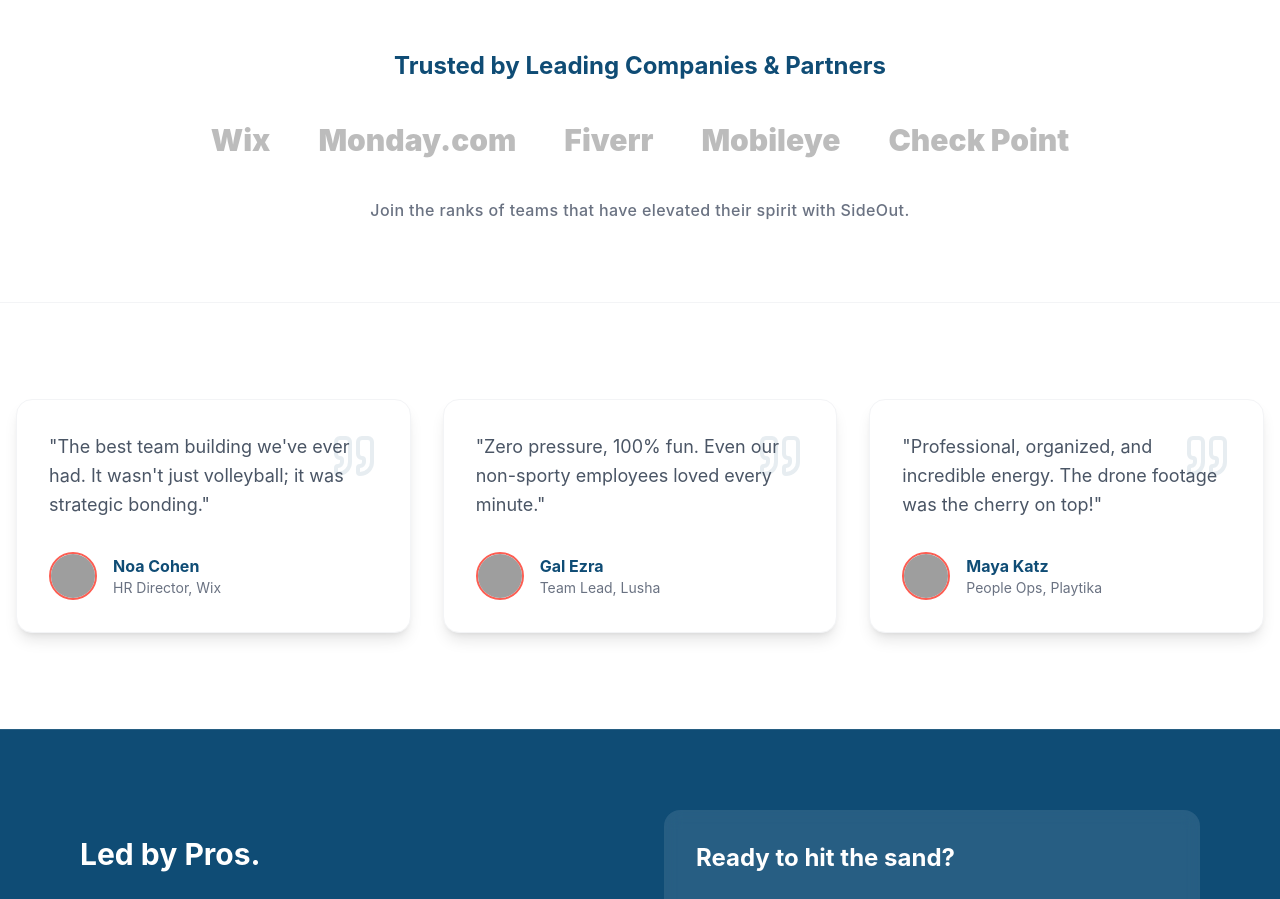
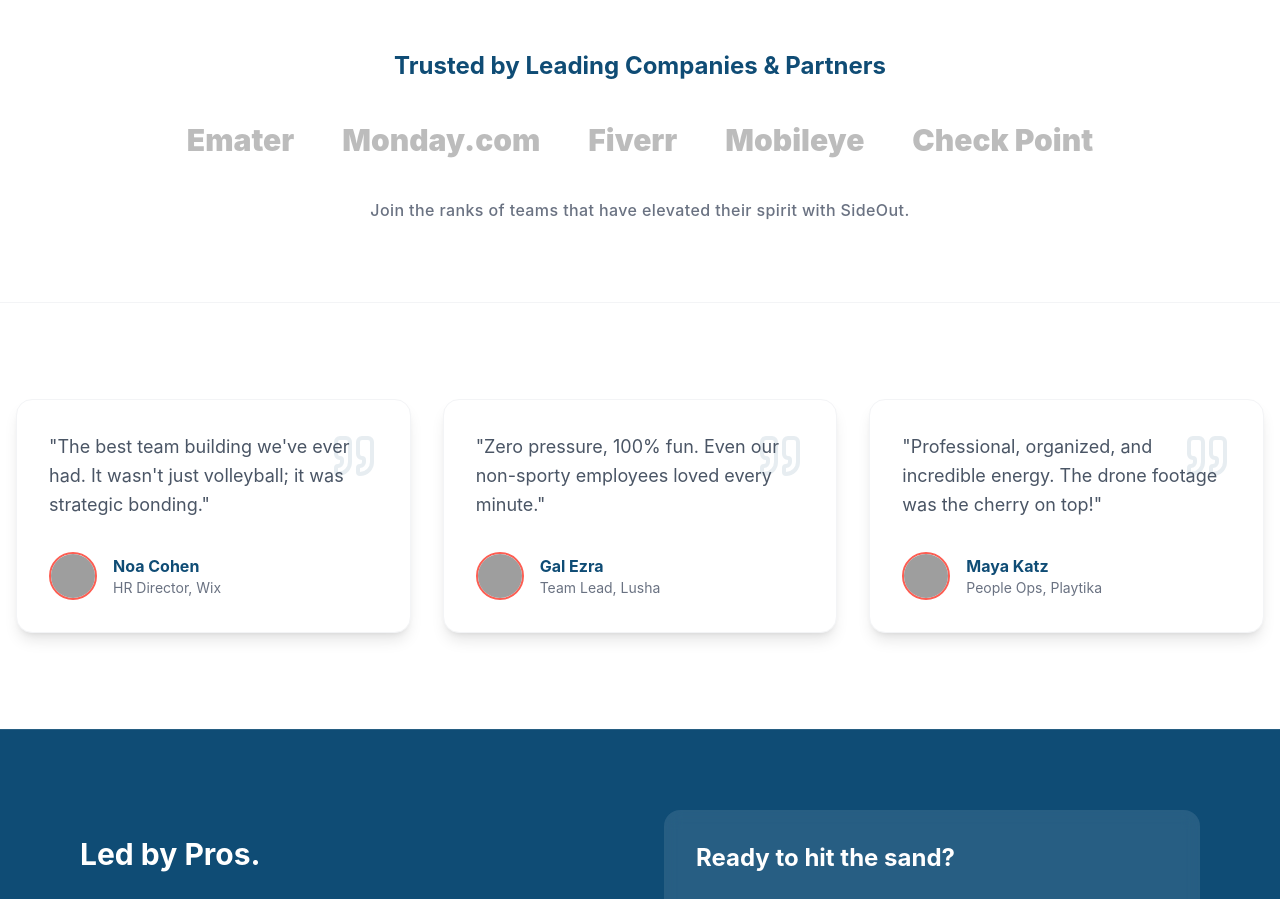
Before and after one commit to Benzeltzer/Sideout, a React (Vite) app: page / in a window 1280 px wide. Shown: the part 6400-7299 px from the top of the page. Built offline with nearby package versions, Linux system fonts and the light colour scheme; grey boxes are pictures that could not be loaded.

Commit message:
Update TrustedBy: Replace Wix with Emater

```diff
--- a/src/components/TrustedBy.jsx
+++ b/src/components/TrustedBy.jsx
@@ -1,7 +1,7 @@
 import { motion } from 'framer-motion';
 
 const companies = [
-    { name: "Wix", color: "hover:text-black" },
+    { name: "Emater", color: "hover:text-black" },
     { name: "Monday.com", color: "hover:text-[#F33142]" },
     { name: "Fiverr", color: "hover:text-[#1DBF73]" },
     { name: "Mobileye", color: "hover:text-[#EF2A31]" },
```
